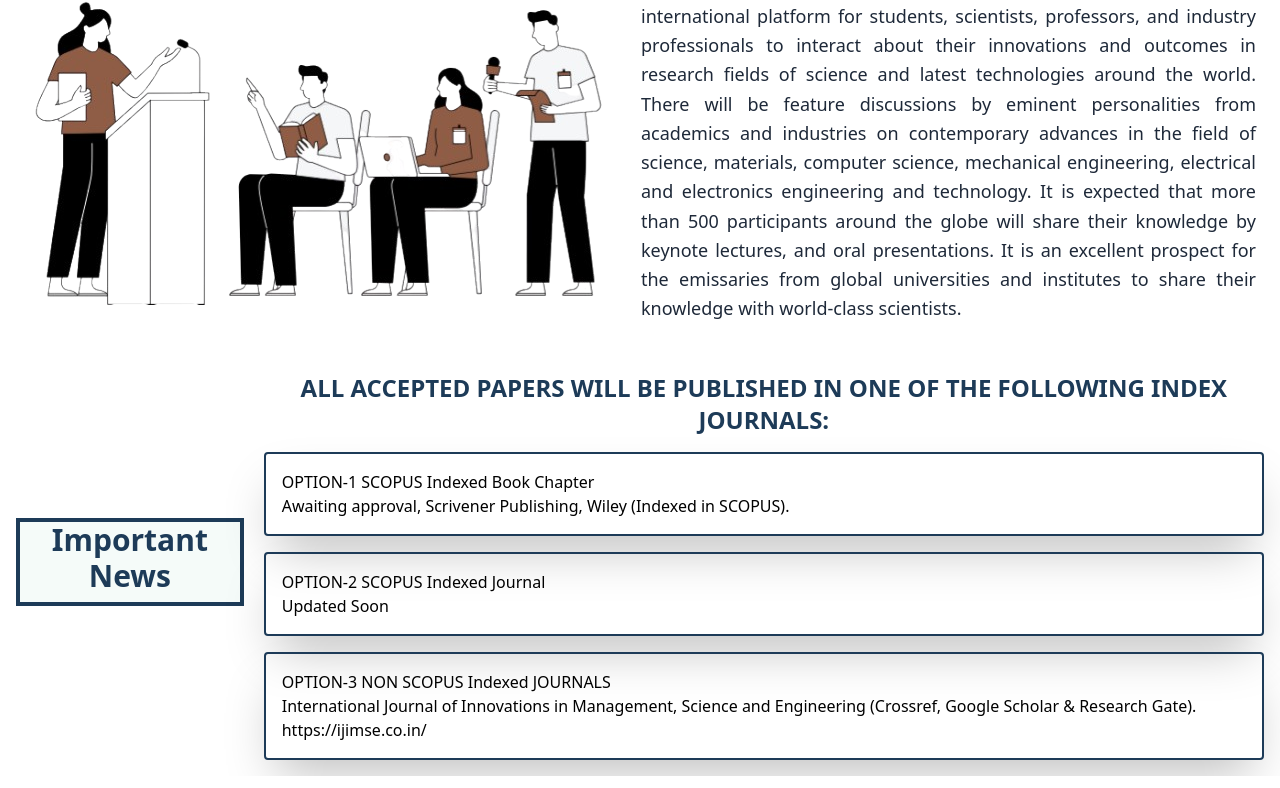
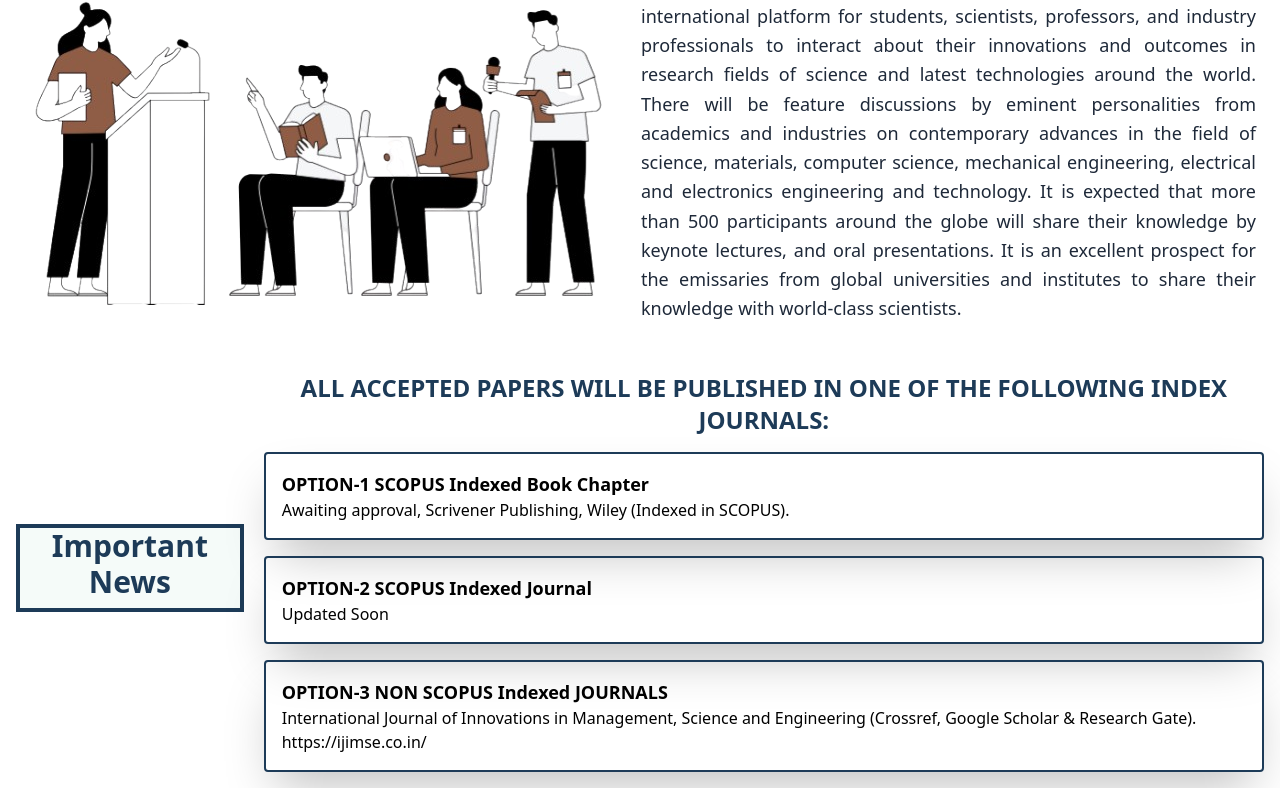
Before and after one commit to Dhrati31/wcise, a React (Vite) app in the folder frontend/: page / in a window 1280 px wide. Shown: the part 838-1626 px from the top of the page. Built offline with nearby package versions, Linux system fonts and the light colour scheme.

Commit message:
landing page 3

```diff
--- a/frontend/src/components/Home Components/ImportantNews.jsx
+++ b/frontend/src/components/Home Components/ImportantNews.jsx
@@ -10,17 +10,17 @@ function ImportantNews() {
         <div>
           <h3 className='mt-6 text-center text-[#1d3b58] text-2xl font-bold mb-4'>ALL ACCEPTED PAPERS WILL BE PUBLISHED IN ONE OF THE FOLLOWING INDEX JOURNALS:</h3>
           <div className='border-2 border-[#1d3b58] p-4 rounded shadow-2xl mb-4'>
-            <h3>OPTION-1 SCOPUS Indexed Book Chapter</h3>
+            <h3 className='text-lg font-bold'>OPTION-1 SCOPUS Indexed Book Chapter</h3>
             <div>Awaiting approval, Scrivener Publishing, Wiley (Indexed in SCOPUS).</div>
           </div>
 
           <div className='border-2 border-[#1d3b58] p-4 rounded shadow-2xl mb-4'>
-            <h3>OPTION-2 SCOPUS Indexed Journal</h3>
+            <h3 className='text-lg font-bold'>OPTION-2 SCOPUS Indexed Journal</h3>
             <div>Updated Soon</div>
           </div>
 
           <div className='border-2 border-[#1d3b58] p-4 rounded shadow-2xl mb-4'>
-            <h3>OPTION-3 NON SCOPUS Indexed JOURNALS</h3>
+            <h3 className='text-lg font-bold'>OPTION-3 NON SCOPUS Indexed JOURNALS</h3>
             <div>International Journal of Innovations in Management, Science and Engineering (Crossref, Google Scholar & Research Gate).
               https://ijimse.co.in/
             </div>
```
